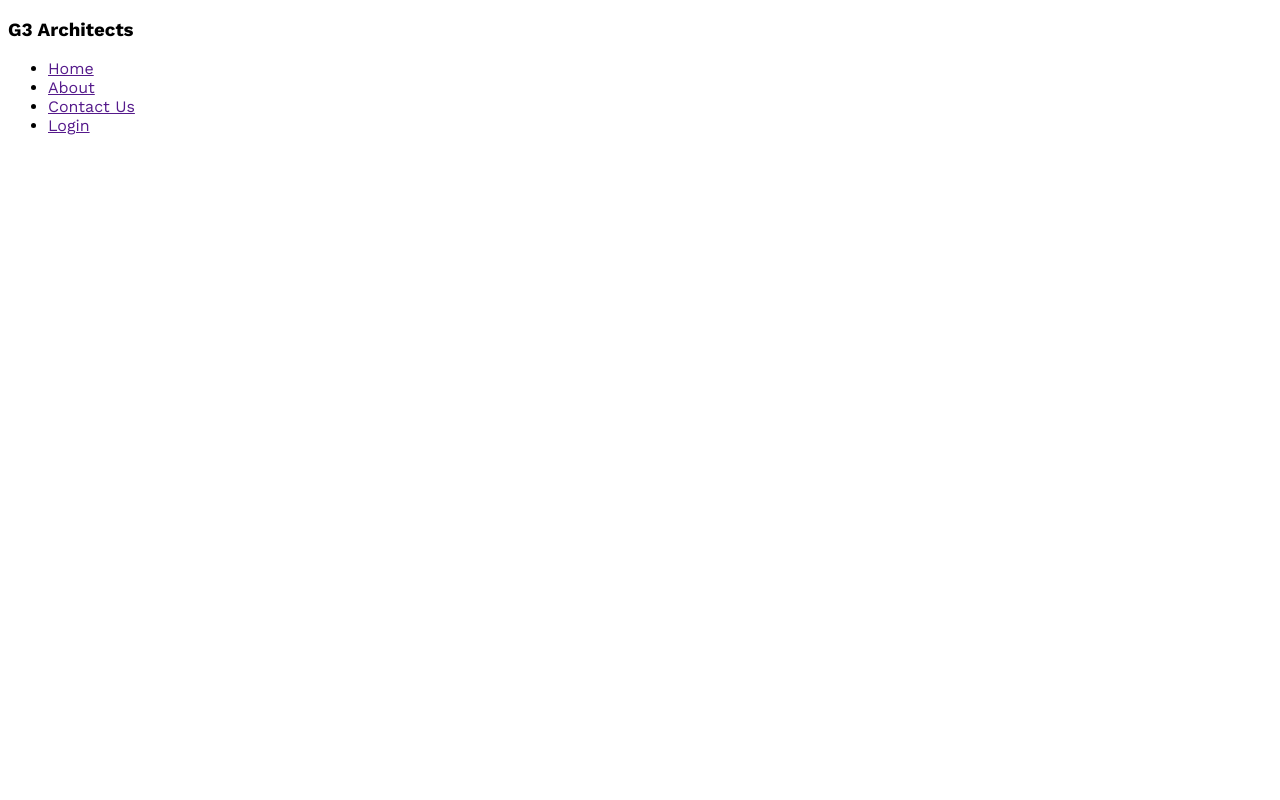
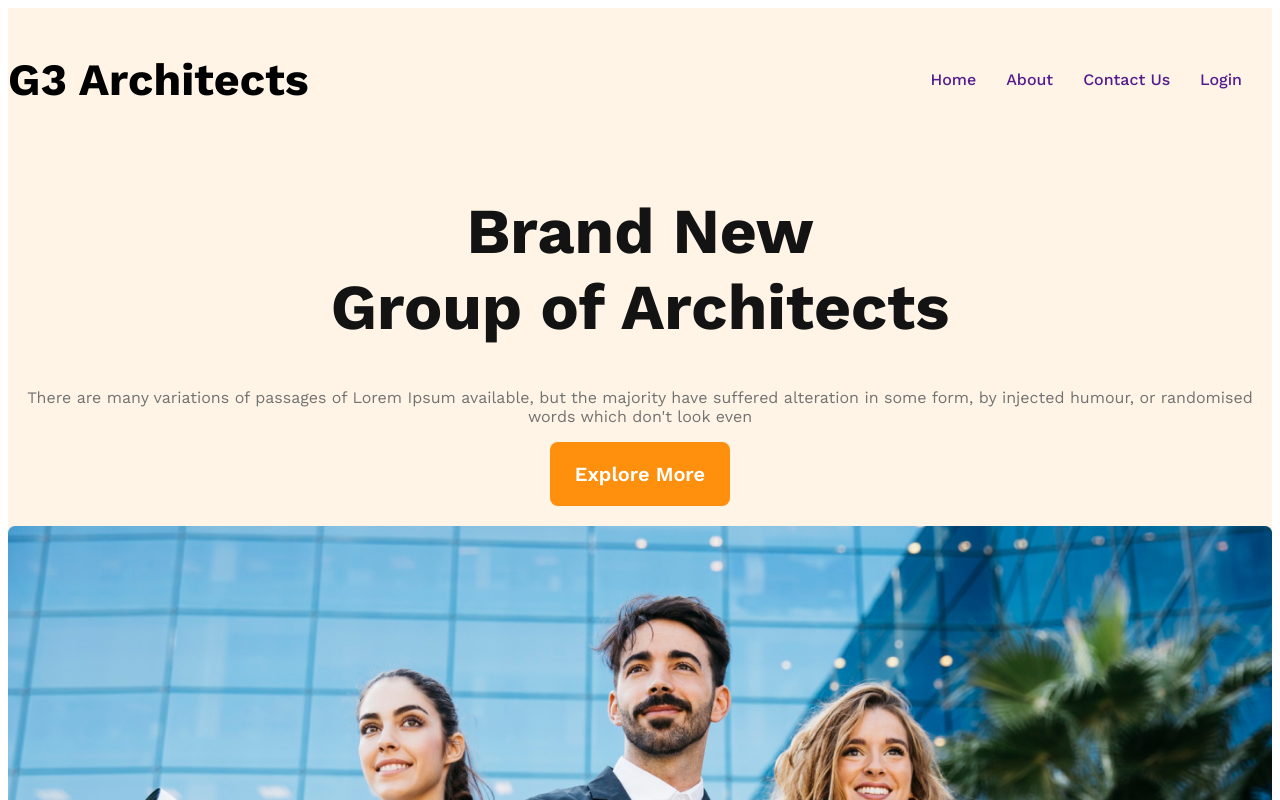
Before and after one commit to mehedip1/Architecher, a plain HTML site: page index.html in a window 1280 px wide. Shown: the top 800 px of the page. Drawn offline with nearby package versions, Linux system fonts and the light colour scheme.

Commit message:
headder & main section is finshed

```diff
--- a/index.html
+++ b/index.html
@@ -9,7 +9,7 @@
 <body>
     <header>
         <nav>
-            <h3>G3 Architects</h3>
+            <h3 class="nav-title">G3 Architects</h3>
 
             <ul>
                 <li><a href="">Home</a></li>
@@ -18,6 +18,14 @@
                 <li><a href="">Login</a></li>
             </ul>
         </nav>
+        <div class="banner">
+        <div class="banner-content">
+            <h1 class="banner-title">Brand New <br> Group of Architects </h1>
+            <p class="banner-info">There are many variations of passages of Lorem Ipsum available, but the majority have suffered alteration in some form, by injected humour, or randomised words which don't look even</p>
+            <button class="btn-primary">Explore More</button>
+        </div>
+         <img src="images/banner.png" alt="">
+        </div>
     </header>
     <main>
 
--- a/style/Style.css
+++ b/style/Style.css
@@ -2,6 +2,98 @@
 
 @import url('https://fonts.googleapis.com/css2?family=Work+Sans:ital,wght@0,100..900;1,100..900&display=swap');
 
+
+/* share styles */
+
 * {
     font-family: "Work Sans", sans-serif;
 }
+
+.btn-primary{
+    border-radius: 8px;
+    color: #fff;
+    font-size: 1.25rem;
+    font-weight: 600;;
+    background: #FF900E;
+    padding: 20px 25px;
+    cursor: pointer;
+    border: 0;
+}
+
+/* header style */
+
+header{
+    background-color: rgb(255, 144, 14, 0.10);
+    padding: 50px, 240px ;
+}
+
+nav {
+    display:flex;
+    justify-content: space-between;
+    align-items: center;
+
+}
+.nav-title{
+    font-size: 2.8rem;
+    font-weight: 700;
+    color: black;
+}
+nav > ul {
+    display: flex;
+}
+nav  li {
+    list-style: none;
+    margin-right: 30px;
+    font-weight: 500;
+    font-size: 1rem;
+
+
+}
+nav li a {
+    text-decoration: none;
+}
+
+
+/* banner styles */
+
+
+
+.banner-content{
+    align-items: center;
+    max-width: 800;
+    margin: 0 auto;
+    text-align: center;
+}
+
+.banner-title{
+    font-size: 4rem;
+    font-weight: 700;
+    color: #131313;
+}
+
+.banner-info{
+    color: #727272;
+}
+
+.banner img{
+    margin-top: 20px;
+    width: 100%;
+}
+
+/* responsive style */
+
+@media screen and (max-width: 576px) {
+    .header{
+        padding: 50px;
+    }
+    nav {
+        flex-direction: column;
+    }
+}
+
+@media screen and (min-width: 576px) and (max-width: 960px) {
+
+    nav {
+        flex-direction: column;
+    }
+}
```
